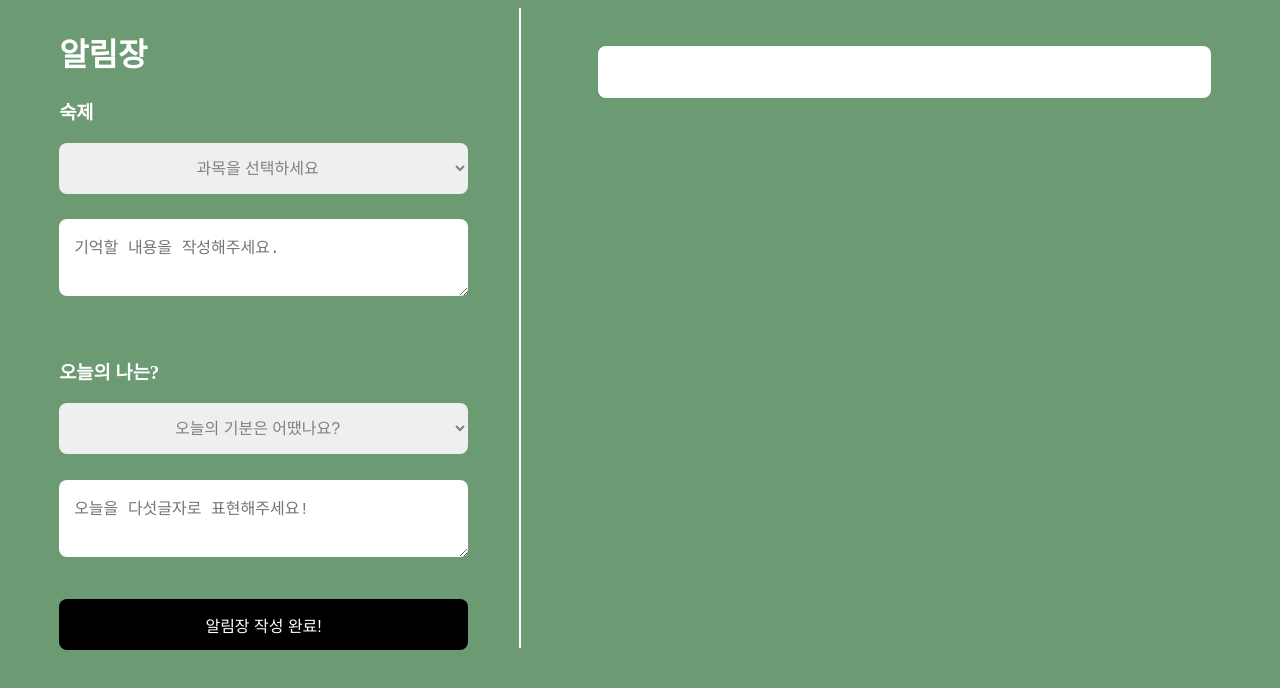
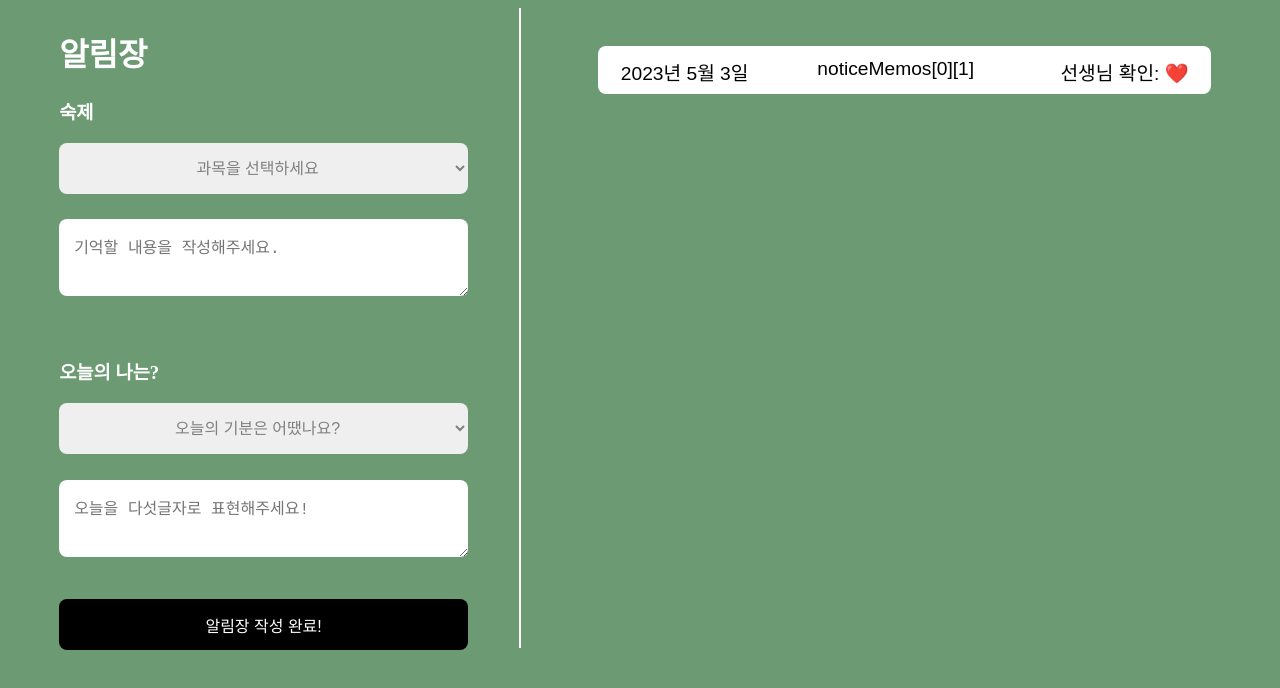
Before and after one commit to nninnnin/school-diary, a React (Create React App) app: page / in a window 1280 px wide. Shown: the top 688 px of the page. Built offline with nearby package versions, Linux system fonts and the light colour scheme.

Commit message:
make modal template

```diff
--- a/package.json
+++ b/package.json
@@ -13,6 +13,7 @@
     "react": "^18.2.0",
     "react-dom": "^18.2.0",
     "react-scripts": "5.0.1",
+    "styled-components": "^5.3.10",
     "typescript": "^4.9.5",
     "web-vitals": "^2.1.4"
   },
--- a/src/App.js
+++ b/src/App.js
@@ -5,19 +5,63 @@ import './App.css';
 
 export default function App() {
     return (
-        <ParentDiv>
-            <LeftDivCom />
-            <RightDiv>
-                <NoticeItemButton></NoticeItemButton>
-            </RightDiv>
-        </ParentDiv>
+        <ParentDivCom />
     );
 }
 
-function LeftDivCom(props) {
+
+
+function ParentDivCom() {
     const [homeworks, setHomeworks] = useState([]);
     const [noticeMemos,setNoticeMemos] = useState([]);
 
+    const [modalOpen, setModalOpen] = useState(false);
+
+    const handleNoticeItemButtonClick= (event) => {
+        setModalOpen(true);
+    }
+
+    let now = new Date();
+    let date = `${now.getFullYear()}년 ${now.getMonth()+1}월 ${now.getDate()}일`
+
+
+    return(
+        <>
+        <ParentDiv>
+            <LeftDivCom homeworks={homeworks} setHomeworks={setHomeworks} noticeMemos={noticeMemos} setNoticeMemos={setNoticeMemos}/>
+            <RightDiv>
+                <NoticeItemButton onClick={handleNoticeItemButtonClick}>
+                    <NoticeItemButton_Date>{date}</NoticeItemButton_Date>
+                    <NoticeItemButton_Emotion>noticeMemos[0][1]</NoticeItemButton_Emotion>
+                    <NoticeItemButton_TeacherCheck>선생님 확인: ❤️</NoticeItemButton_TeacherCheck>
+                </NoticeItemButton>
+            </RightDiv>
+        </ParentDiv>
+        <Modal modalOpen={modalOpen} setModalOpen={setModalOpen}/>
+        </>
+    )
+}
+
+function Modal({modalOpen,setModalOpen}) {
+    const handleModalCloseButton = () => {
+        setModalOpen(false);
+    }
+
+    if (!modalOpen) return null;
+
+    return (
+        <ModalOverlay>
+            <ModalContainer>
+                <ModalHeader>안녕하세요</ModalHeader>
+                <ModalContent>모달 컨텐츠</ModalContent>
+                <ModalCloseButton onClick={handleModalCloseButton}>끄기</ModalCloseButton>
+            </ModalContainer>
+        </ModalOverlay>
+    )
+
+}
+
+function LeftDivCom({homeworks,setHomeworks,noticeMemos,setNoticeMemos}) {
     return (
         <LeftDiv>
             <HomeworkDiv >
@@ -61,7 +105,6 @@ function Subject({ homeworks, setHomeworks }) {
                     ]);
                 setSelectedSubject('');
                 setWrittenSubjectMemo('');
-                console.log(homeworks);
                 if (homeworks.length===4) { //QQQ.질문해야함. 왜 하나씩 밀리는지
                     setSelectedSubject('');
                     setWrittenSubjectMemo('최대 5개까지만 입력할 수 있습니다.');
@@ -119,9 +162,8 @@ function TodayMe({homeworks,noticeMemos,setNoticeMemos}) {
         setWrittenEmotionMemo(event.target.value);
     }
 
-    const handleButtonClick = (event) => { //here!!
+    const handleButtonClick = (event) => {
         setNoticeMemos( (prevNoticeMemos) => {
-            console.log(homeworks);
 
             return [
                 ...prevNoticeMemos,
@@ -130,7 +172,7 @@ function TodayMe({homeworks,noticeMemos,setNoticeMemos}) {
         });
     }
 
-    console.log(noticeMemos);
+    // console.log(noticeMemos[0][1]);
 
     return(
         <>
@@ -243,14 +285,74 @@ const RightDiv = styled.div`
 
 const NoticeItemButton = styled.button`
     width:80%;
-    height: 4vw;
+    height: 6vh;
     margin-top: 3vw;
     background-color: white;
     color: black;
     text-align: center;
-    font-size: 1rem;
+    font-size: 1.2rem;
     padding: 12px;
     box-sizing: border-box;
     border-radius: 8px;
     border: 0px;
+    display: flex;
 `
+
+const NoticeItemButton_Date = styled.div`
+    width: 30%;
+`
+const NoticeItemButton_Emotion = styled.div`
+    width: 50%;
+    margin-left: 2%;
+`
+
+const NoticeItemButton_TeacherCheck = styled.div`
+    width: 30%;
+    margin-left: 5%;
+`
+
+const ModalOverlay = styled.div `
+    position: fixed;
+    top: 0;
+    left: 0;
+    width: 100%;
+    height: 100%;
+    background-color: rgba(0, 0, 0, 0.5); //뒤에 배경 불투명하게 만들어줌
+    display: flex;
+    justify-content: center;
+    align-items: center;
+`
+
+const ModalContainer = styled.div` //모달창
+    width: 30%;
+    height: 50%;
+    background-color: white;
+    border-radius: 16px;
+    color: black;
+    text-align: center;
+
+`
+
+const ModalHeader =styled.div`
+    margin-top: 3vh;
+    font-size: 1.5rem;
+
+`
+
+const ModalContent = styled.div`
+    margin-top: 3vh;
+    font-size: 1rem;
+    height: 30vh;
+    border: 1px solid;
+
+`
+
+const ModalCloseButton = styled.button`
+    margin-top: 2vh;
+    font-size: 1.5rem;
+    background-color: black;
+    color: white;
+    border-radius: 16px;
+    text-align: center;
+    width: 10vw;
+`
--- a/src/index.jsx
+++ b/src/index.jsx
@@ -24,7 +24,5 @@ import App from './App';
 
 const root = ReactDOM.createRoot(document.getElementById('root'));
 root.render(
-  <React.StrictMode>
     <App />
-  </React.StrictMode>
 );
```
Also changed, not shown: 1 other file (tests, documents, lock files or other folders).
